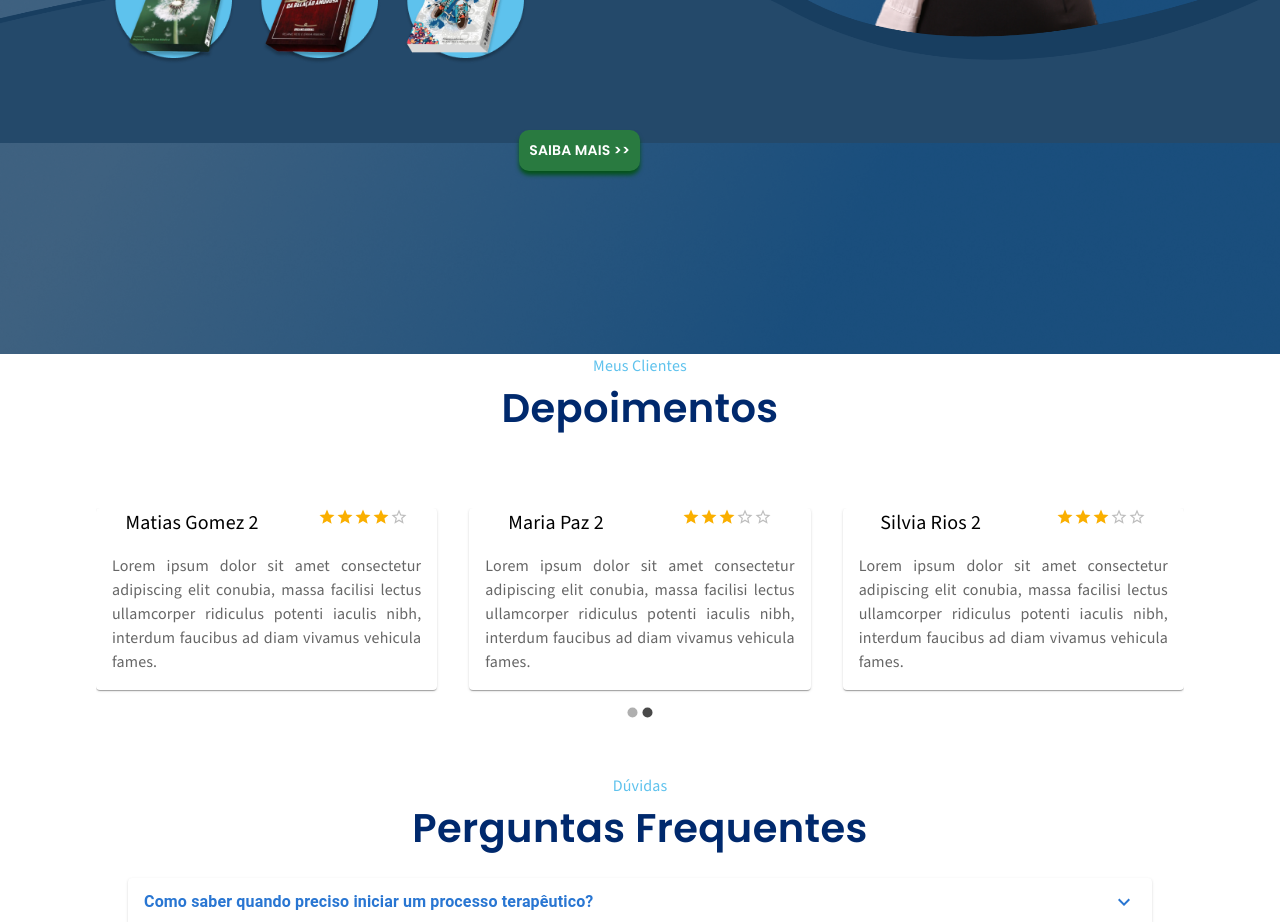
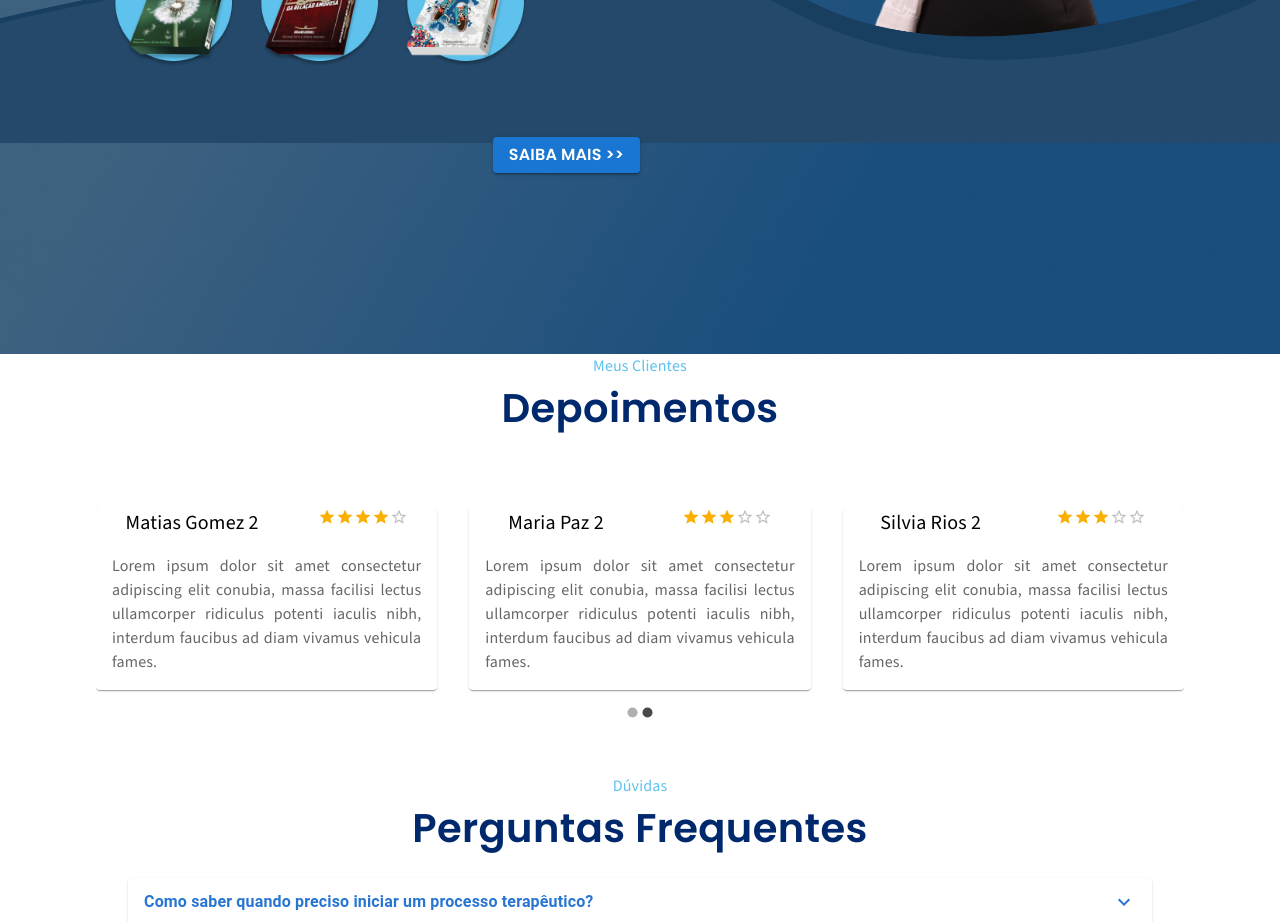
Before and after one commit to AlexandreNMota/greicy-lp, a React (Vite) app: page / in a window 1280 px wide. Shown: the part 3780-4702 px from the top of the page. Built offline with nearby package versions, Linux system fonts and the light colour scheme.

Commit message:
saiba-mais-button

```diff
--- a/src/components/index.tsx
+++ b/src/components/index.tsx
@@ -2,3 +2,4 @@ export * from "./UI";
 export * from "./global";
 export * from "./why-it-works";
 export * from "./about";
+export * from "./produtos";
--- /dev/null
+++ b/src/components/produtos/index.tsx
@@ -0,0 +1 @@
+export { SaibaMaisButton } from "./saiba-mais-button";
--- /dev/null
+++ b/src/components/produtos/saiba-mais-button/index.tsx
@@ -0,0 +1,15 @@
+import { Button, Typography } from "@mui/material";
+import { ISaibaMaisProps } from "./types";
+import { FC } from "react";
+import "./saiba-mais-button.css";
+export const SaibaMaisButton: FC<ISaibaMaisProps> = ({
+  ...props
+}: ISaibaMaisProps) => {
+  return (
+    <Button variant="contained" className="saiba-mais-button" {...props}>
+      <Typography className="poppins saiba-mais-text">
+        Saiba Mais {">>"}
+      </Typography>
+    </Button>
+  );
+};
--- /dev/null
+++ b/src/components/produtos/saiba-mais-button/saiba-mais-button.css
@@ -0,0 +1,15 @@
+.saiba-mais-button {
+  position: relative;
+  bottom: 50%;
+  z-index: 2;
+  background-color: #297a40;
+  box-shadow: #04531a 0px 4px 4px;
+  border-radius: 10px;
+  padding: 10px;
+}
+.saiba-mais-button:hover {
+  background-color: green;
+}
+.saiba-mais-text {
+  font-size: 14px;
+}
--- /dev/null
+++ b/src/components/produtos/saiba-mais-button/types.ts
@@ -0,0 +1,3 @@
+import { ButtonProps } from "@mui/material";
+
+export interface ISaibaMaisProps extends ButtonProps {}
--- a/src/pages/autorias/index.tsx
+++ b/src/pages/autorias/index.tsx
@@ -1,10 +1,11 @@
-import { Box, Button, Typography } from "@mui/material";
+import { Box } from "@mui/material";
 import {
   BigText,
   CustomText,
   GridContainer,
   GridItem,
   ImageContainer,
+  SaibaMaisButton,
   Section,
   Title,
 } from "../../components";
@@ -62,25 +63,7 @@ export const Autorias = () => {
                 justifyContent: "flex-end",
               }}
             >
-              <Button
-                variant="contained"
-                sx={{
-                  position: "relative",
-                  bottom: "50%",
-                  zIndex: "2",
-                  backgroundColor: "#297A40",
-                  boxShadow: "#04531A 0px 4px 4px",
-                  borderRadius: "10px",
-                  padding: "10px",
-                  "&:hover": {
-                    backgroundColor: "green",
-                  },
-                }}
-              >
-                <Typography className="poppins" sx={{ fontSize: "14px" }}>
-                  Saiba Mais {">>"}
-                </Typography>
-              </Button>
+              <SaibaMaisButton onClick={() => {}} />
             </Box>
           </GridItem>
           <GridItem xs={6} flexStart={true}>
```
